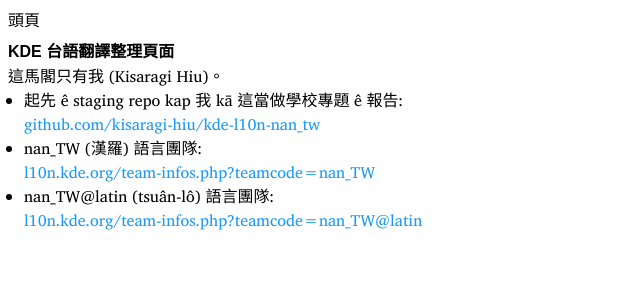
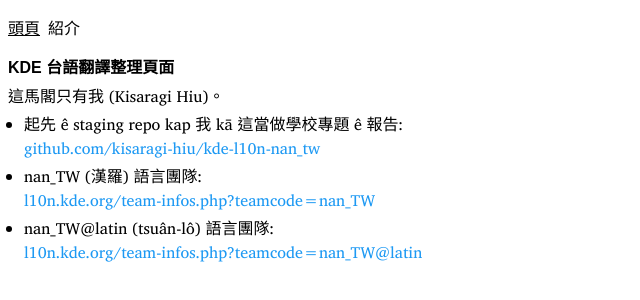
Before and after one commit to kde-taigi/kde-taigi.github.io, a SvelteKit app: page / in a window 1280 px wide. Shown: the top 300 px of the page, without its empty margins (0-640 px from the left). Built offline with nearby package versions, Linux system fonts and the light colour scheme; a web font is replaced by a local one.

Commit message:
underline current page

```diff
--- a/src/routes/+layout.svelte
+++ b/src/routes/+layout.svelte
@@ -1,20 +1,18 @@
 <script lang="ts">
   import "./layout.css";
   import favicon from "$lib/assets/favicon.svg";
-
+  import Header from "./Header.svelte";
   let { children } = $props();
 </script>
 
 <svelte:head><link rel="icon" href={favicon} /></svelte:head>
-<header>
-  <nav class="p-2">
-    <ul class="flex gap-1">
-      <li><a href="/">頭頁</a></li>
-      <!-- <li><a href="/about">紹介</a></li>
-           <li><a href="/glossary">用詞</a></li> -->
-    </ul>
-  </nav>
-</header>
+<Header
+  paths={{
+    "/": "頭頁",
+    "/about": "紹介",
+    // "/glossary": "用詞",
+  }}
+/>
 <main class="px-2">
   {@render children()}
 </main>
--- /dev/null
+++ b/src/routes/Header.svelte
@@ -0,0 +1,21 @@
+<script lang="ts">
+  import { page } from "$app/state";
+  interface Props {
+    paths: Record<string, string>;
+  }
+  const { paths }: Props = $props();
+</script>
+
+<header>
+  <nav class="px-2 py-4">
+    <ul class="flex gap-2">
+      {#each Object.entries(paths) as [path, label]}
+        <li>
+          <a class={["hover:opacity-75", page.url.pathname === path && "underline"]} href={path}
+            >{label}</a
+          >
+        </li>
+      {/each}
+    </ul>
+  </nav>
+</header>
--- a/src/routes/layout.css
+++ b/src/routes/layout.css
@@ -20,4 +20,8 @@
       text-decoration: underline;
     }
   }
+  p,
+  li {
+    margin: 0.25rem 0;
+  }
 }
```
